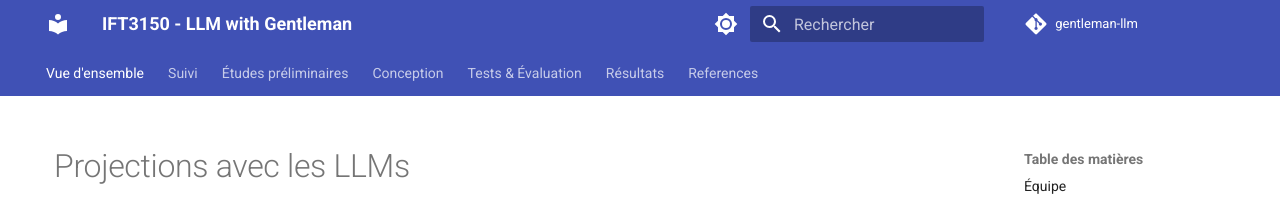
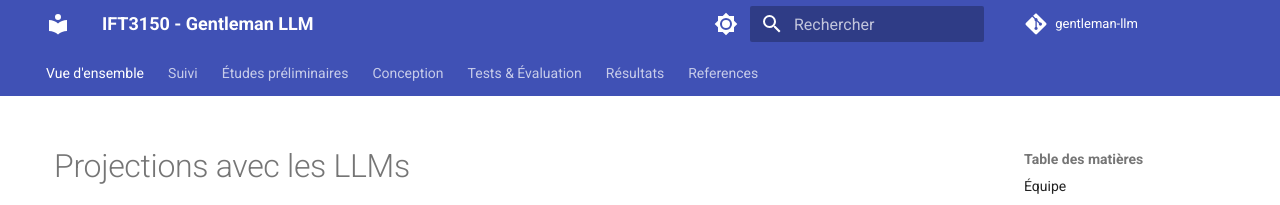
Before and after one commit to Bismaon/gentleman-llm, an MkDocs documentation site: the page built from docs/index.md, in a window 1280 px wide. Shown: the top 205 px of the page. Built offline with MkDocs 1.6.1 and Material for MkDocs 9.7.7, drawn with Linux system fonts in a browser that asks for light colours; comment, search, counter and statistics services are not loaded.

Commit message:
Update mkdocs.yml

```diff
--- a/mkdocs.yml
+++ b/mkdocs.yml
@@ -1,4 +1,4 @@
-site_name: IFT3150 - LLM with Gentleman
+site_name: IFT3150 - Gentleman LLM
 site_description: Projet IFT3150 - Projection avec les LLMs
 site_author: Esteban Maries
 site_url: https://bismaon.github.io/gentleman-llm
```
